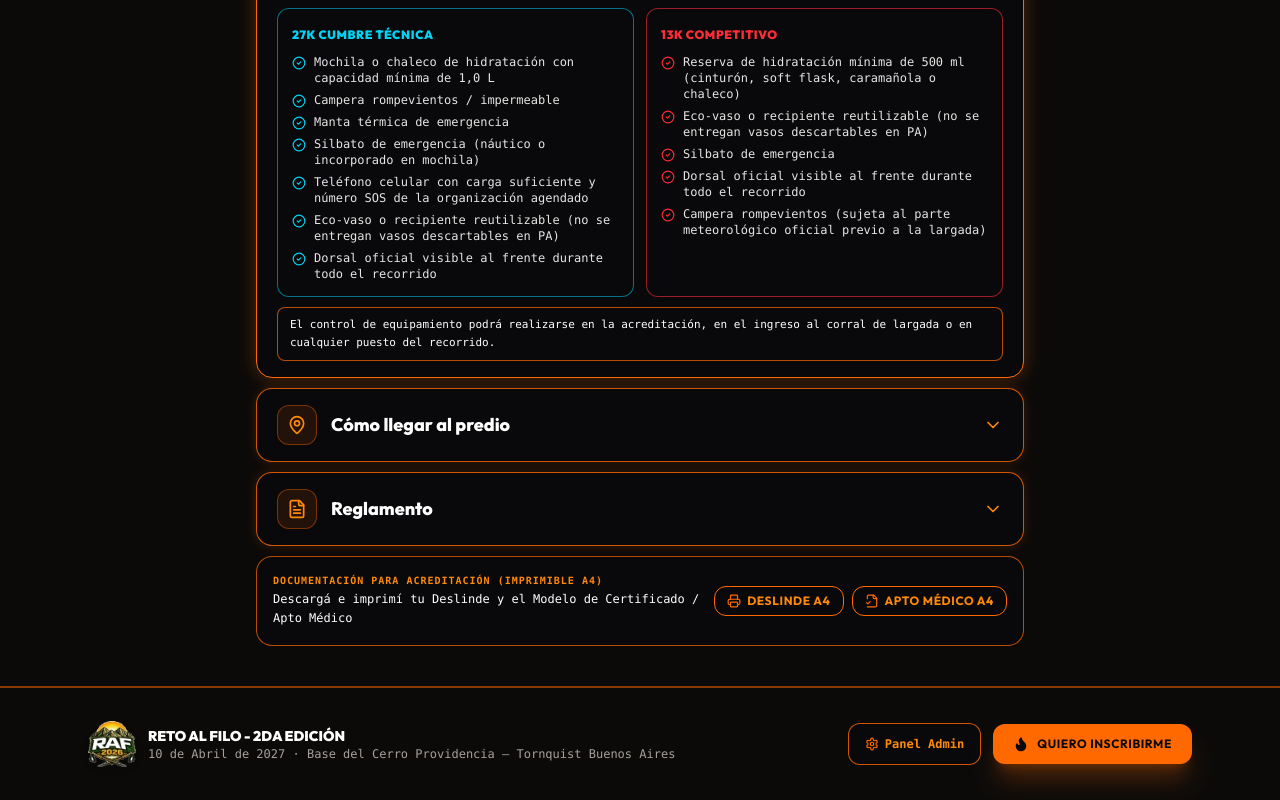
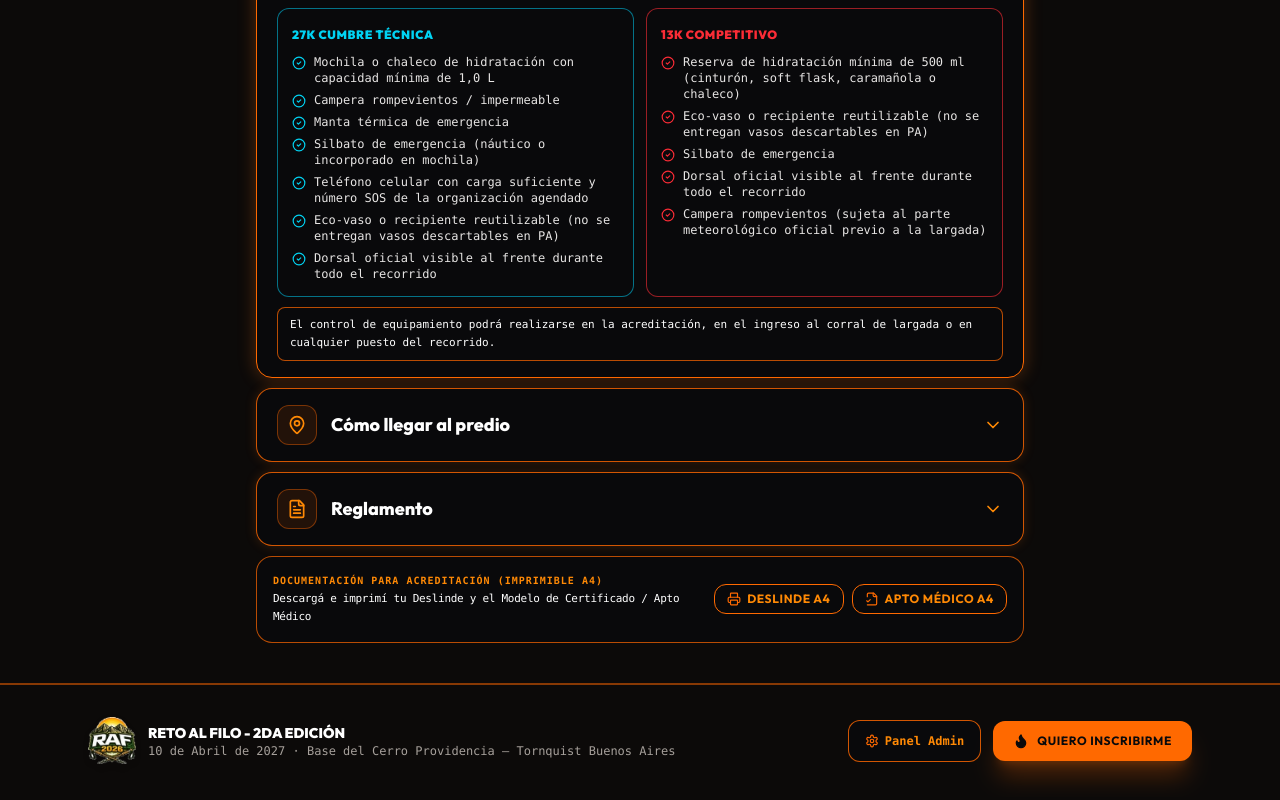
Before and after one commit to lucciancia20-alt/reto-al-filo-web, a React (Vite) app: page / in a window 1280 px wide. Shown: the part 5037-5837 px from the top of the page. Built offline with nearby package versions, Linux system fonts and the light colour scheme; no server answers.

Commit message:
style(faq): tighten A4 documentation subtitle to text-[11px] font-normal tracking-tight

```diff
--- a/src/components/InfoFaqSection.jsx
+++ b/src/components/InfoFaqSection.jsx
@@ -645,7 +645,7 @@ export default function InfoFaqSection({ raceConfig = RACE_CONFIG }) {
                 <span className="block text-[10px] font-bold uppercase tracking-widest text-orange-400">
                   Documentación para Acreditación (Imprimible A4)
                 </span>
-                <p className="mt-0.5 font-mono text-xs leading-relaxed font-medium text-white">
+                <p className="mt-0.5 font-mono text-[11px] font-normal tracking-tight leading-relaxed text-white">
                   Descargá e imprimí tu Deslinde y el Modelo de Certificado / Apto Médico
                 </p>
               </div>
```
